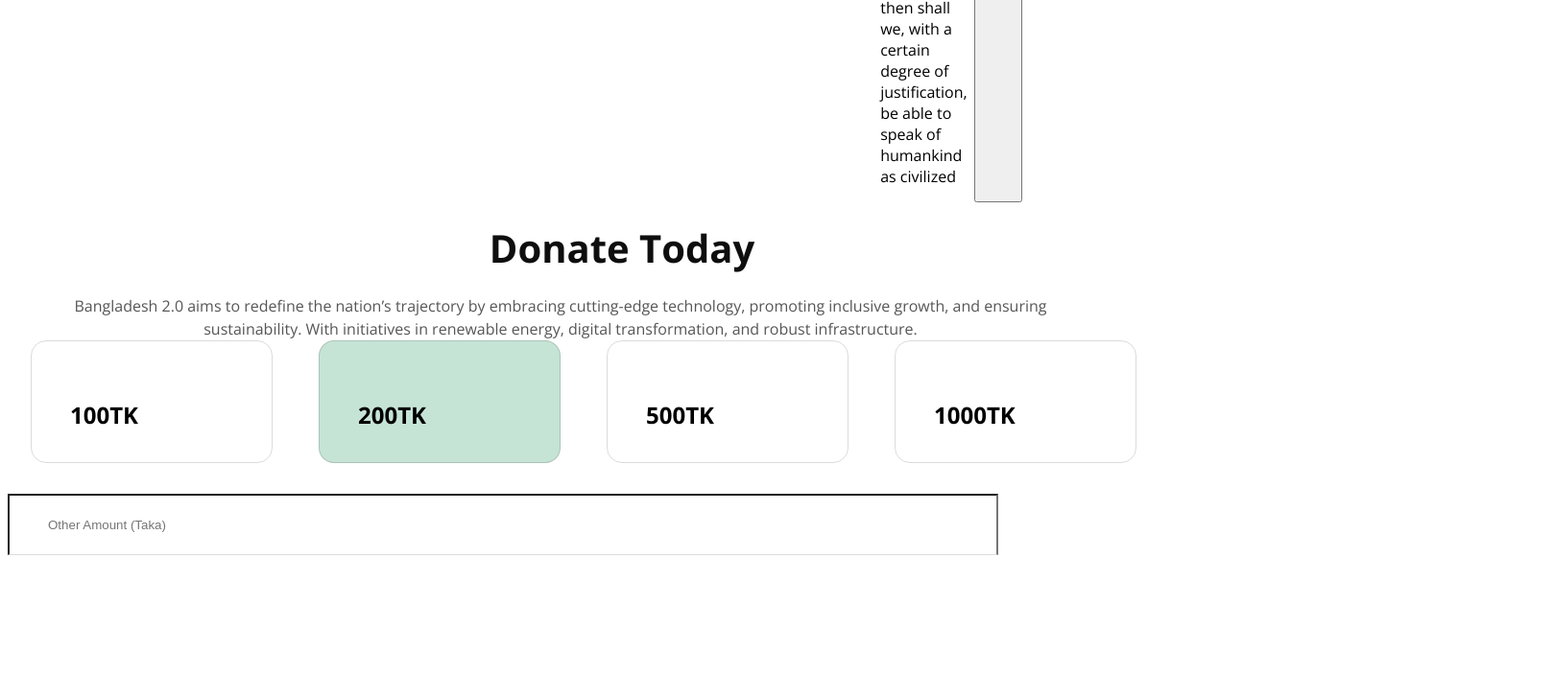
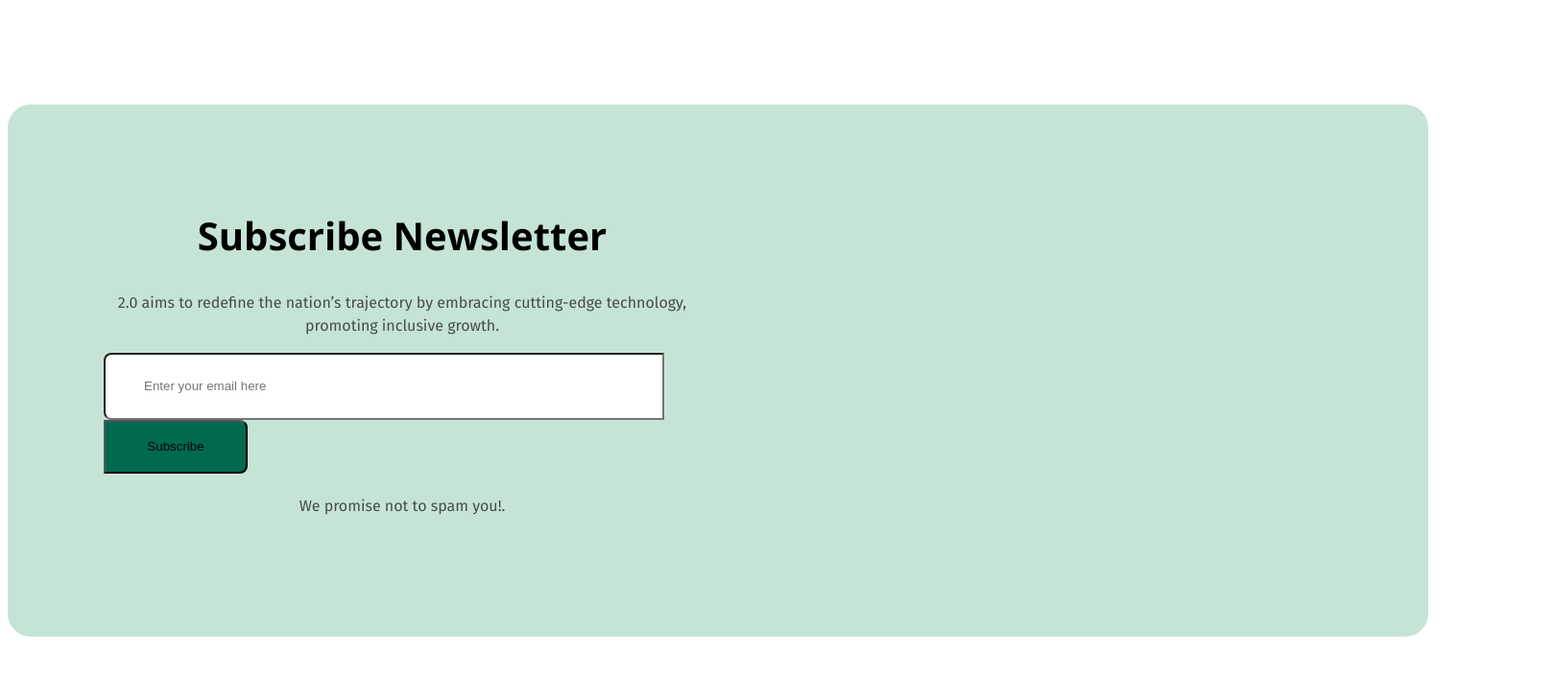
Before and after one commit to ripon122/assignment1B11, a plain HTML site: page index.html in a window 1280 px wide. Shown: the part 2293-2996 px from the top of the page at 96% size, 1619 px wide, since content can reach past the window. Before the commit the page ends 2912 px from the top, so only its background shows below. Drawn offline with nearby package versions, Linux system fonts and the light colour scheme; files whose address does not match are found by name.

Commit message:
challenge

```diff
--- a/index.html
+++ b/index.html
@@ -141,33 +141,7 @@
         </section>
 
 
-        <section>
-            <div id="content-25">
-                <h3 id="content-26"> Bangladesh Launches New Satellite</h3>
-                <img id="content-27" src="C:\web\assignment1\assets\al-jazeera.png" >
-                <date>Date:15/01/2025</date> <time> Time: 10.25 PM</time>
 
-                <p>Not until the creation and maintenance of decent conditions of life for all people are recognized and accepted as a common obligation of all people and all countries—not until then shall we,
-                    with a certain degree of justification, be able to speak of humankind as civilized</p>
-                    <button>Learn More</button>
-
-                    <div>
-                        <img src="C:\web\assignment1\assets\satelite.png">
-                    </div>
-
-
-
-
-            </div>
-
-
-
-
-
-
-
-
-        </section>
 
 
 
@@ -206,7 +180,7 @@
           </div>
 
           <div>
-            <input id="input" placeholder="Other Amount (Taka)">
+            <input id="input" type="number" placeholder="Other Amount (Taka)">
           </div>
 
 
@@ -232,6 +206,27 @@
 
     <footer>
 
+        <section id="ft-0">
+            <h1 id="ft-1">Subscribe Newsletter</h1>
+            <p id="ft-2"> 2.0 aims to redefine the nation’s trajectory by embracing cutting-edge technology, promoting inclusive growth.</p>
+                <input id="ft-3" type="email" placeholder="Enter your email here ">
+                <button id="ft-4">Subscribe</button>
+
+                <h5 id="ft-5">We promise not to spam you!.</h5>
+
+
+
+        </section>
+
+
+
+
+
+
+
+
+
+
     </footer>
 
 
--- a/style/style.css
+++ b/style/style.css
@@ -584,3 +584,142 @@ nav ul{
 
     background: rgb(255, 255, 255);
 }
+
+
+/*challenge part  */
+
+#ft-1{
+    width: 622px;
+    height: 48px;
+    display: flex;
+    flex-direction: column;
+    justify-content: flex-start;
+    align-items: center;
+    gap: 16;
+    flex: none;
+    font-size: 40px;
+    font-weight: 700;
+    line-height: 48px;
+    letter-spacing: 0%;
+    text-align: center;
+
+
+
+}
+
+#ft-2{
+    width: 622px;
+    height: 48px;
+    display: flex;
+flex-direction: column;
+justify-content: flex-start;
+align-items: center;
+gap: 16;
+padding: 0px;
+
+flex: none;
+order: 1;
+flex-grow: 0;
+margin: 16px 0px;
+
+color: rgba(14, 14, 14, 0.7);
+font-family: Fira Sans;
+font-size: 16px;
+font-weight: 400;
+line-height: 24px;
+letter-spacing: 0%;
+text-align: center;
+
+}
+
+#ft-3{
+
+
+    width:500px;
+     height: 30px;
+
+display: flex;
+flex-direction: column;
+justify-content: flex-start;
+align-items: flex-start;
+gap: 24;
+padding: 18px 40px 18px 40px;
+
+
+flex: none;
+order: 0;
+flex-grow: 0;
+margin: 0px 0px;
+
+border-radius: 8px 0px 0px 8px;
+
+background: rgb(255, 255, 255);
+
+
+}
+
+#ft-4{
+
+    width: 150px;
+    height: 56px;
+    display: flex;
+    flex-direction: row;
+    justify-content: center;
+    align-items: center;
+    gap: 48;
+    padding: 17px 34px 17px 34px;
+    flex: none;
+    order: 1;
+    flex-grow: 0;
+    margin: 0px 0px;
+    border-radius: 0px 8px 8px 0px;
+    background: rgb(0, 106, 80);
+}
+
+#ft-5{
+
+    width: 622px;
+height: 19px;
+
+display: flex;
+flex-direction: column;
+justify-content: flex-start;
+align-items: center;
+gap: 24;
+padding: 0px;
+
+flex: none;
+order: 2;
+flex-grow: 0;
+margin: 24px 0px;
+
+color: rgba(14, 14, 14, 0.7);
+font-family: Fira Sans;
+font-size: 16px;
+font-weight: 400;
+line-height: 19px;
+letter-spacing: 0%;
+text-align: center;
+}
+
+#ft-0{
+
+
+    width: 1280px;
+    height: 395px;
+
+    flex-direction: row;
+    justify-content: center;
+    align-items: center;
+    gap: 64;
+    padding: 80px 100px 80px 100px;
+
+    flex: none;
+    order: 5;
+    flex-grow: 0;
+    margin: 80px 0px;
+
+
+    border-radius: 24px;
+    background: rgb(198, 228, 214);
+}
```
